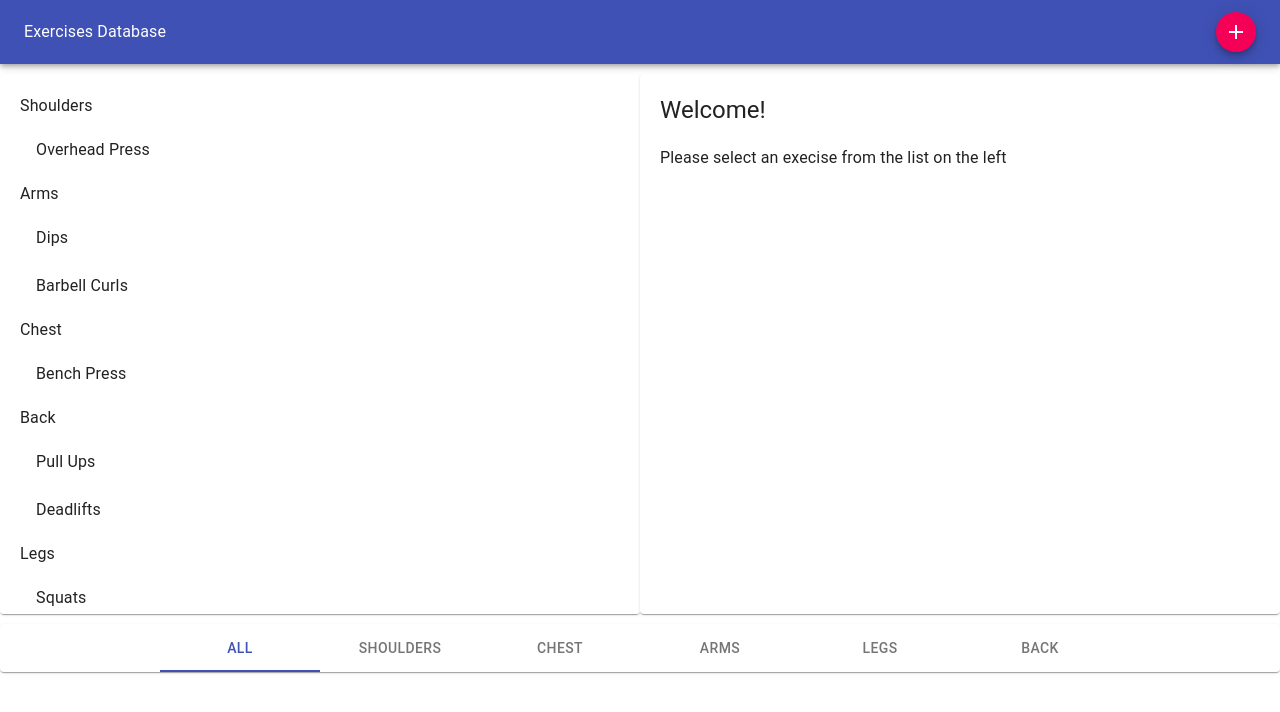
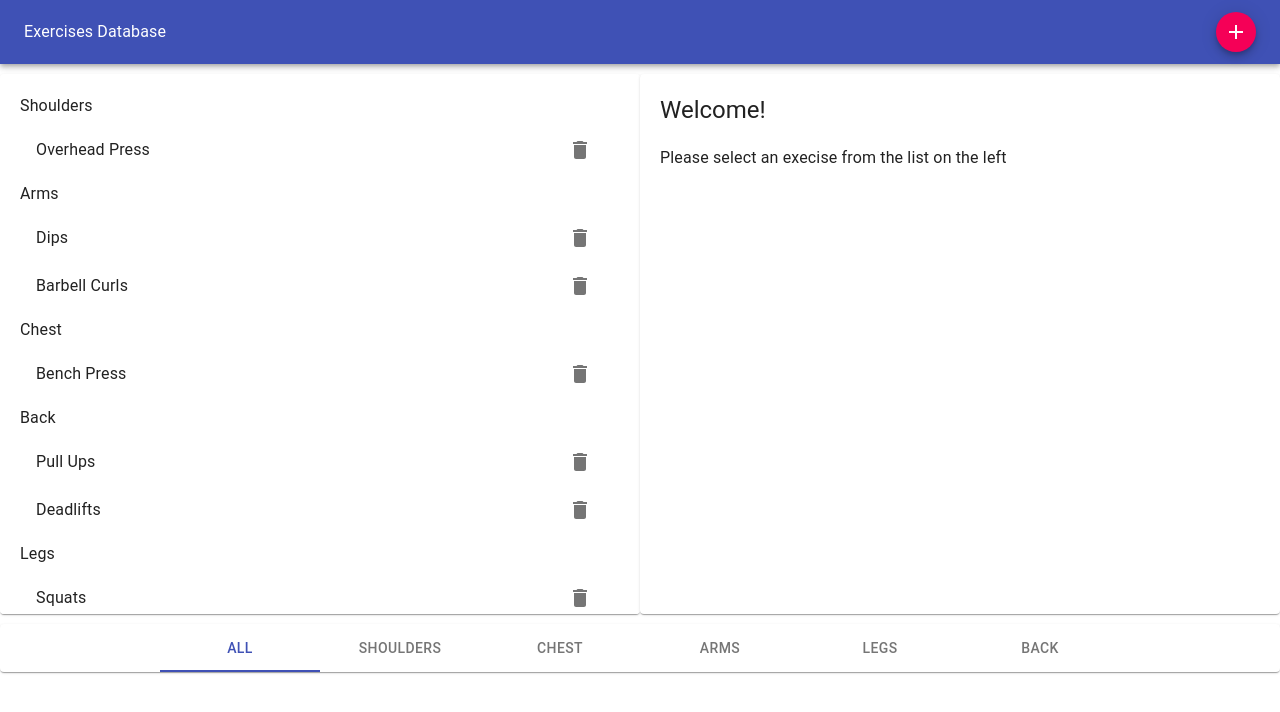
Before and after one commit to psx95/exercises-app-material-ui, a React (Create React App) app: page / in a window 1280 px wide. Shown: the top 712 px of the page. Built offline with nearby package versions, Linux system fonts and the light colour scheme.

Commit message:
feat(delete): adds delete feature for exercises

```diff
--- a/src/Components/App.js
+++ b/src/Components/App.js
@@ -34,12 +34,17 @@
   }
 
   handleExerciseCreate = exercise => {
-    console.log(JSON.stringify(exercise) + " received");
     this.setState(({ exercises }) => ({
       exercises: [
         ...exercises,
         exercise
       ]
+    }));
+  }
+
+  handleExerciseDelete = exerciseId => {
+    this.setState(({ exercises }) => ({
+      exercises: exercises.filter(ex => ex.id !== exerciseId)
     }));
   }
 
@@ -55,6 +60,7 @@
         exercises={exercises}
         category={this.state.category}
         onExerciseSelected={this.handleExerciseChange}
+        onExerciseDeleted={this.handleExerciseDelete}
         selectedExercise={selectedExercise} />
 
       <Footer muscles={muscles}
--- a/src/Components/Exercises/LeftPane.js
+++ b/src/Components/Exercises/LeftPane.js
@@ -1,7 +1,16 @@
 import React, { Fragment } from 'react';
-import { Paper, Typography, List, ListItem, ListItemText } from '@material-ui/core';
+import {
+    Paper,
+    Typography,
+    List,
+    ListItem,
+    ListItemText,
+    ListItemSecondaryAction,
+    IconButton
+} from '@material-ui/core';
+import { Delete } from '@material-ui/icons';
 
-export default ({ styles, data, category, onSelect }) =>
+export default ({ styles, data, category, onSelect, onDelete }) =>
     <Paper style={styles}>
         {data.map(([group, exercises]) =>
             !category || category === group ?
@@ -17,8 +26,12 @@
                                 key={id}
                                 onClick={() => onSelect(id)}
                                 button>
-                                <ListItemText
-                                    primary={title} />
+                                <ListItemText primary={title} />
+                                <ListItemSecondaryAction>
+                                    <IconButton>
+                                        <Delete onClick={() => onDelete(id)} />
+                                    </IconButton>
+                                </ListItemSecondaryAction>
                             </ListItem>
                         )}
                     </List>
--- a/src/Components/Exercises/index.js
+++ b/src/Components/Exercises/index.js
@@ -7,14 +7,15 @@
     Paper: { padding: 20, marginTop: 10, marginBottom: 10, height: 500, overflowY: 'auto' }
 };
 
-export default ({ exercises, category, onExerciseSelected, selectedExercise }) =>
+export default ({ exercises, category, onExerciseSelected, onExerciseDeleted, selectedExercise }) =>
     <Grid container>
         <Grid item sm>
             <LeftPane
                 styles={styles.Paper}
                 data={exercises}
                 category={category}
-                onSelect={onExerciseSelected} />
+                onSelect={onExerciseSelected}
+                onDelete={onExerciseDeleted} />
         </Grid>
         <Grid item sm>
             <RightPane styles={styles.Paper}
```
